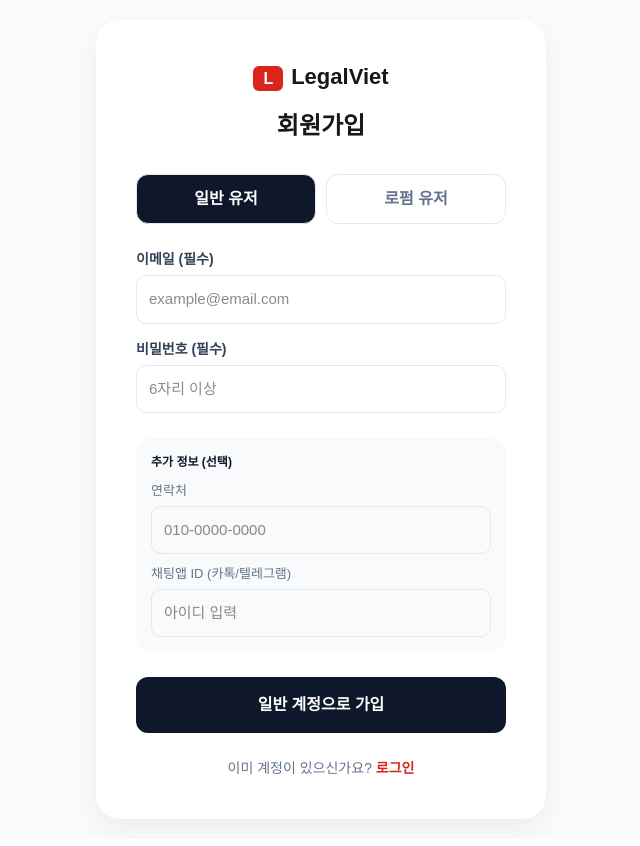
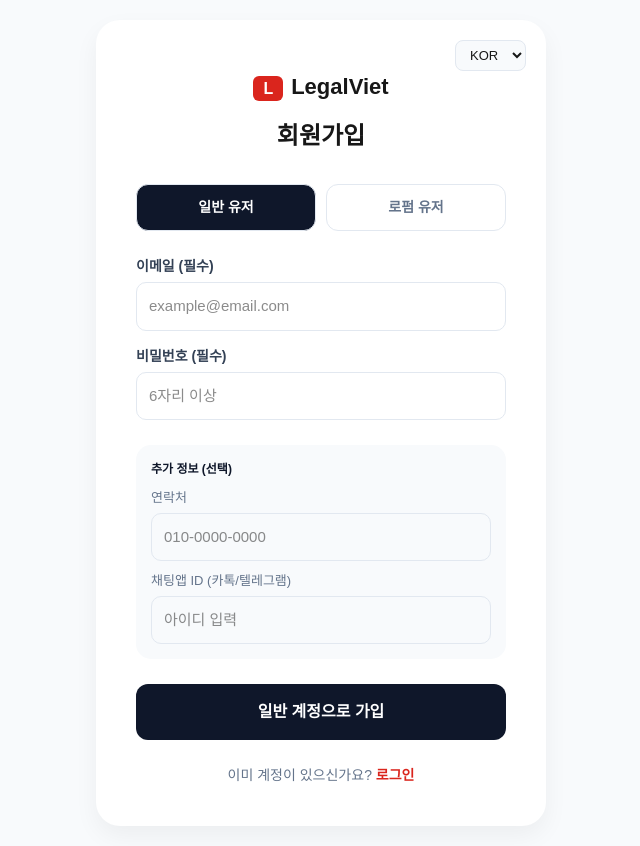
Before and after one commit to Homechiminh/Legalviet, a Next.js app: page /auth/signup in a window 1280 px wide. Shown: the whole page, without its empty margins (319-959 px from the left). Built offline with nearby package versions, Linux system fonts and the light colour scheme.

Commit message:
Update page.js

```diff
--- a/src/app/auth/signup/page.js
+++ b/src/app/auth/signup/page.js
@@ -6,6 +6,7 @@ import { supabase } from '@/lib/supabase';
 export default function SignupPage() {
   const router = useRouter();
   const [loading, setLoading] = useState(false);
+  const [lang, setLang] = useState('ko'); // 언어 상태 추가 (기본값: 한국어)
 
   const [formData, setFormData] = useState({
     email: '',
@@ -45,10 +46,10 @@ export default function SignupPage() {
         if (profileError) throw profileError;
       }
 
-      alert('회원가입 완료! 로그인 페이지로 이동합니다.');
+      alert(lang === 'ko' ? '회원가입 완료! 로그인 페이지로 이동합니다.' : 'Sign up successful! Redirecting to login page.');
       router.push('/auth/login');
     } catch (error) {
-      alert('에러 발생: ' + error.message);
+      alert((lang === 'ko' ? '에러 발생: ' : 'Error: ') + error.message);
     } finally {
       setLoading(false);
     }
@@ -56,14 +57,28 @@ export default function SignupPage() {
 
   return (
     <div style={{ minHeight: '100vh', display: 'flex', alignItems: 'center', justifyContent: 'center', background: '#f8fafc', padding: '20px', fontFamily: 'Pretendard, sans-serif' }}>
-      <div style={{ background: '#fff', padding: '40px', borderRadius: '24px', boxShadow: '0 10px 25px rgba(0,0,0,0.05)', width: '100%', maxWidth: '450px' }}>
+      <div style={{ background: '#fff', padding: '40px', borderRadius: '24px', boxShadow: '0 10px 25px rgba(0,0,0,0.05)', width: '100%', maxWidth: '450px', position: 'relative' }}>
 
-        <div style={{ textAlign: 'center', marginBottom: '30px' }}>
+        {/* 언어 선택 토글 (우측 상단) */}
+        <div style={{ position: 'absolute', top: '20px', right: '20px' }}>
+          <select
+            value={lang}
+            onChange={(e) => setLang(e.target.value)}
+            style={{ border: '1px solid #e2e8f0', background: '#f8fafc', borderRadius: '8px', padding: '6px 10px', fontSize: '13px', cursor: 'pointer', outline: 'none' }}
+          >
+            <option value="ko">KOR</option>
+            <option value="en">ENG</option>
+          </select>
+        </div>
+
+        <div style={{ textAlign: 'center', marginBottom: '30px', marginTop: '10px' }}>
           <div onClick={() => router.push('/')} style={{ cursor: 'pointer', marginBottom: '15px' }}>
             <span style={{ background: '#da251d', color: '#fff', padding: '4px 10px', borderRadius: '6px', fontWeight: '900' }}>L</span>
             <span style={{ fontSize: '22px', fontWeight: '900', marginLeft: '8px' }}>LegalViet</span>
           </div>
-          <h2 style={{ fontSize: '24px', fontWeight: '800' }}>회원가입</h2>
+          <h2 style={{ fontSize: '24px', fontWeight: '800' }}>
+            {lang === 'ko' ? '회원가입' : 'Sign Up'}
+          </h2>
         </div>
 
         <div style={{ display: 'flex', gap: '10px', marginBottom: '25px' }}>
@@ -71,49 +86,51 @@ export default function SignupPage() {
             type="button"
             onClick={() => setFormData({...formData, user_type: 'normal'})}
             style={{
-              flex: 1, padding: '12px', borderRadius: '12px', border: '1px solid #e2e8f0', cursor: 'pointer', fontWeight: '700',
+              flex: 1, padding: '12px', borderRadius: '12px', border: '1px solid #e2e8f0', cursor: 'pointer', fontWeight: '700', fontSize: '14px',
               background: formData.user_type === 'normal' ? '#0f172a' : '#fff',
               color: formData.user_type === 'normal' ? '#fff' : '#64748b',
               transition: '0.2s'
             }}
           >
-            일반 유저
+            {lang === 'ko' ? '일반 유저' : 'General User'}
           </button>
           <button
             type="button"
             onClick={() => setFormData({...formData, user_type: 'lawfirm'})}
             style={{
-              flex: 1, padding: '12px', borderRadius: '12px', border: '1px solid #e2e8f0', cursor: 'pointer', fontWeight: '700',
+              flex: 1, padding: '12px', borderRadius: '12px', border: '1px solid #e2e8f0', cursor: 'pointer', fontWeight: '700', fontSize: '14px',
               background: formData.user_type === 'lawfirm' ? '#da251d' : '#fff',
               color: formData.user_type === 'lawfirm' ? '#fff' : '#64748b',
               transition: '0.2s'
             }}
           >
-            로펌 유저
+            {lang === 'ko' ? '로펌 유저' : 'Law Firm User'}
           </button>
         </div>
 
         <form onSubmit={handleSignup} style={{ display: 'flex', flexDirection: 'column', gap: '15px' }}>
           <div>
-            <label style={labelStyle}>이메일 (필수)</label>
+            <label style={labelStyle}>{lang === 'ko' ? '이메일 (필수)' : 'Email (Required)'}</label>
             <input required type="email" placeholder="example@email.com" value={formData.email} onChange={(e)=>setFormData({...formData, email: e.target.value})} style={inputStyle} />
           </div>
           <div>
-            <label style={labelStyle}>비밀번호 (필수)</label>
-            <input required type="password" placeholder="6자리 이상" value={formData.password} onChange={(e)=>setFormData({...formData, password: e.target.value})} style={inputStyle} />
+            <label style={labelStyle}>{lang === 'ko' ? '비밀번호 (필수)' : 'Password (Required)'}</label>
+            <input required type="password" placeholder={lang === 'ko' ? '6자리 이상' : '6+ characters'} value={formData.password} onChange={(e)=>setFormData({...formData, password: e.target.value})} style={inputStyle} />
           </div>
 
           <div style={{ background: '#f8fafc', padding: '15px', borderRadius: '15px', marginTop: '10px' }}>
             <p style={{ fontSize: '12px', fontWeight: '800', color: formData.user_type === 'lawfirm' ? '#da251d' : '#0f172a', marginBottom: '10px' }}>
-              {formData.user_type === 'lawfirm' ? '로펌 추가 정보 (선택)' : '추가 정보 (선택)'}
+              {formData.user_type === 'lawfirm'
+                ? (lang === 'ko' ? '로펌 추가 정보 (선택)' : 'Law Firm Info (Optional)')
+                : (lang === 'ko' ? '추가 정보 (선택)' : 'Additional Info (Optional)')}
             </p>
             <div style={{ marginBottom: '10px' }}>
-              <label style={subLabelStyle}>연락처</label>
+              <label style={subLabelStyle}>{lang === 'ko' ? '연락처' : 'Contact Number'}</label>
               <input type="text" placeholder="010-0000-0000" value={formData.phone} onChange={(e)=>setFormData({...formData, phone: e.target.value})} style={inputStyle} />
             </div>
             <div>
-              <label style={subLabelStyle}>채팅앱 ID (카톡/텔레그램)</label>
-              <input type="text" placeholder="아이디 입력" value={formData.chatId} onChange={(e)=>setFormData({...formData, chatId: e.target.value})} style={inputStyle} />
+              <label style={subLabelStyle}>{lang === 'ko' ? '채팅앱 ID (카톡/텔레그램)' : 'Chat App ID (Kakao/Telegram)'}</label>
+              <input type="text" placeholder={lang === 'ko' ? '아이디 입력' : 'Enter ID'} value={formData.chatId} onChange={(e)=>setFormData({...formData, chatId: e.target.value})} style={inputStyle} />
             </div>
           </div>
 
@@ -122,12 +139,20 @@ export default function SignupPage() {
             background: formData.user_type === 'lawfirm' ? '#da251d' : '#0f172a',
             color: '#fff'
           }}>
-            {loading ? '처리 중...' : `${formData.user_type === 'lawfirm' ? '로펌' : '일반'} 계정으로 가입`}
+            {loading
+              ? (lang === 'ko' ? '처리 중...' : 'Processing...')
+              : (formData.user_type === 'lawfirm'
+                  ? (lang === 'ko' ? '로펌 계정으로 가입' : 'Sign Up as Law Firm')
+                  : (lang === 'ko' ? '일반 계정으로 가입' : 'Sign Up as General User'))
+            }
           </button>
         </form>
 
         <div style={{ marginTop: '25px', textAlign: 'center', fontSize: '14px', color: '#64748b' }}>
-          이미 계정이 있으신가요? <span onClick={() => router.push('/auth/login')} style={{ color: '#da251d', cursor: 'pointer', fontWeight: '600' }}>로그인</span>
+          {lang === 'ko' ? '이미 계정이 있으신가요? ' : 'Already have an account? '}
+          <span onClick={() => router.push('/auth/login')} style={{ color: '#da251d', cursor: 'pointer', fontWeight: '600' }}>
+            {lang === 'ko' ? '로그인' : 'Login'}
+          </span>
         </div>
       </div>
     </div>
```
